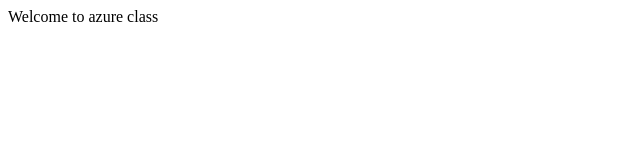
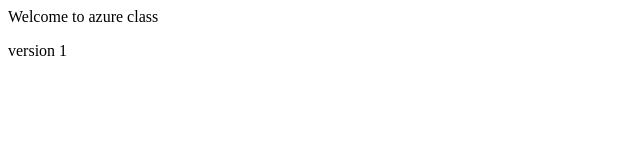
Before and after one commit to iMahesh01/example, a plain HTML site: page index.html in a window 1280 px wide. Shown: the full height of the page, 0-640 px from the left. Drawn offline with Linux system fonts and the light colour scheme.

Commit message:
Update index.html

```diff
--- a/index.html
+++ b/index.html
@@ -3,5 +3,6 @@
 hello</title>
 <body>
 <p>Welcome to azure class
+<p> version 1
 </body>
 </html>
```
